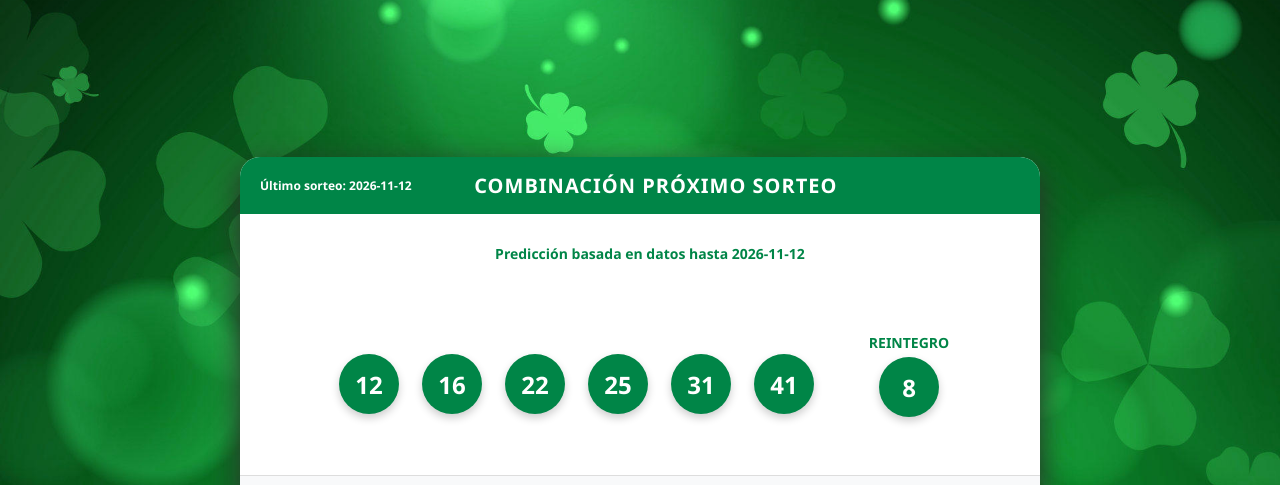
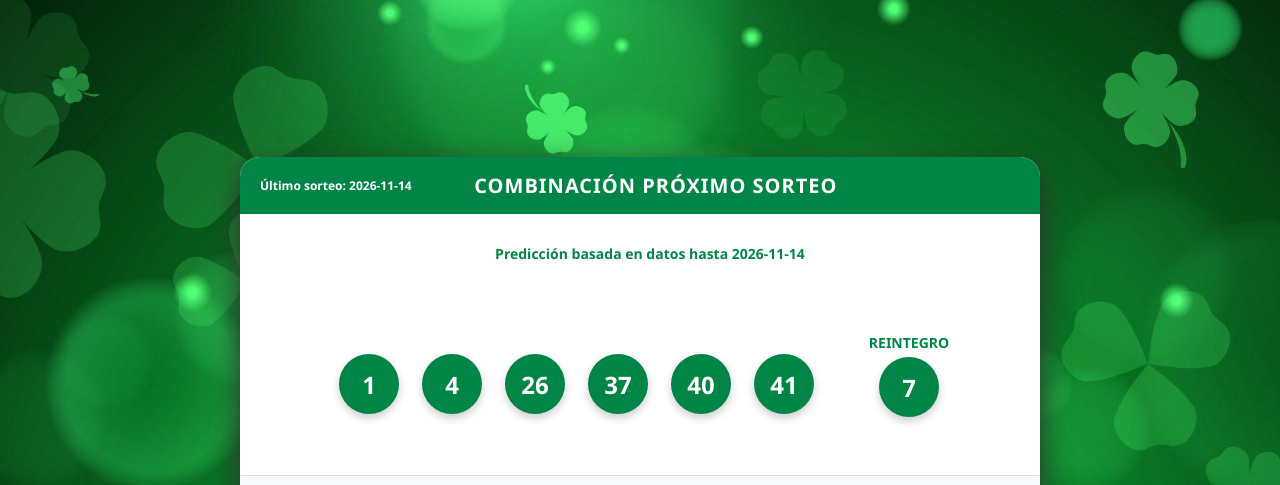
Before and after one commit to javi-ia/primitiva, a plain HTML site: page index.html in a window 1280 px wide. Shown: the top 485 px of the page. Drawn offline with Linux system fonts and the light colour scheme.

Commit message:
Actualización automática predicción

```diff
--- a/index.html
+++ b/index.html
@@ -148,28 +148,28 @@
 <body>
     <div class="container">
         <div class="header">
-            <div class="fecha">Último sorteo: 2026-11-12</div>
+            <div class="fecha">Último sorteo: 2026-11-14</div>
             <div class="titulo">COMBINACIÓN PRÓXIMO SORTEO</div>
             <div style="width: 120px;"></div> <!-- Espaciador para centrar -->
         </div>
 
         <div class="mensaje-fecha">
-            Predicción basada en datos hasta 2026-11-12
+            Predicción basada en datos hasta 2026-11-14
         </div>
 
         <div class="content">
             <div class="combinacion">
-                <div class="numero bola">12</div>
-                <div class="numero bola">16</div>
-                <div class="numero bola">22</div>
-                <div class="numero bola">25</div>
-                <div class="numero bola">31</div>
+                <div class="numero bola">1</div>
+                <div class="numero bola">4</div>
+                <div class="numero bola">26</div>
+                <div class="numero bola">37</div>
+                <div class="numero bola">40</div>
                 <div class="numero bola">41</div>
             </div>
 
             <div class="reintegro-container">
                 <div class="label-reintegro">Reintegro</div>
-                <div class="reintegro bola">8</div>
+                <div class="reintegro bola">7</div>
             </div>
         </div>
 
```
